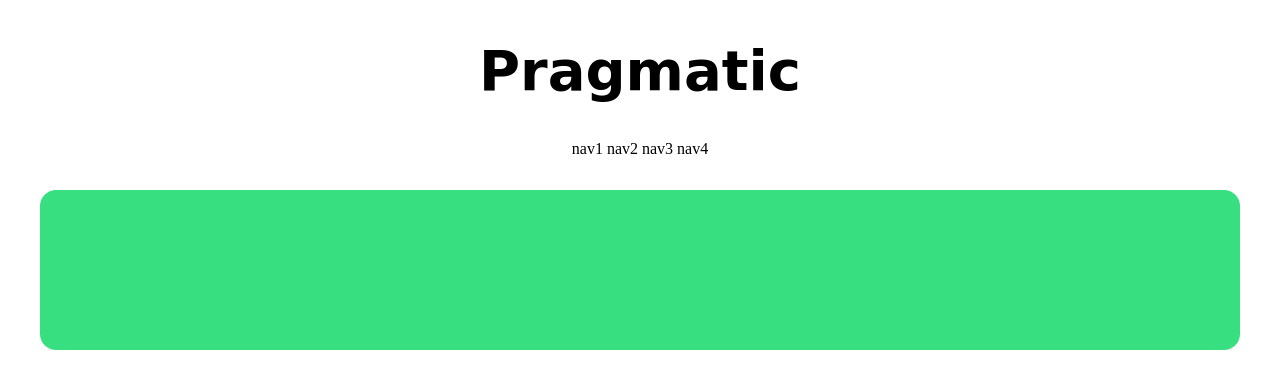
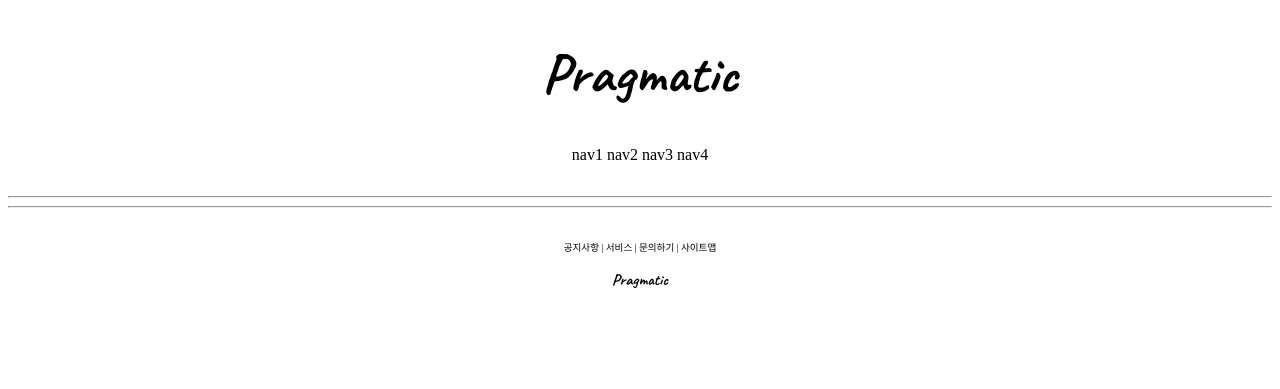
Before and after one commit to minzyk/Django_1, a Python web app: template templates/base.html in a window 1280 px wide. Shown: the top 389 px of the page. Run offline with Jinja, Linux system fonts and the light colour scheme; the template is opened without the code that fills it, so the values that code supplies are empty.

Commit message:
210602 Header,Footer 및 스타일 적용

```diff
--- a/templates/base.html
+++ b/templates/base.html
@@ -1,11 +1,15 @@
 <!DOCTYPE html>
 <html lang="en">
+
+{% include 'head.html' %}
 
 <body>
     {% include 'header.html' %}
 
+    <hr>
     {% block content %}
     {% endblock %}
+    <hr>
 
     {% include 'footer.html' %}
 </body>
--- a/templates/footer.html
+++ b/templates/footer.html
@@ -2,9 +2,16 @@
 <html lang="en">
 
 <body>
-    <div style="height: 10rem; background-color: #38df81; border-radius: 1rem; margin: 2rem;">
-
-
+    <div style="text-align: center; margin-top: 2rem">
+        <div style="font-size: .6rem;">
+            <span>공지사항</span> |
+            <span>서비스</span> |
+            <span>문의하기</span> |
+            <span>사이트맵</span>
+        </div>
+        <div>
+            <h6 style="margin-top: 1rem; font-size:1rem; font-family: 'Caveat', cursive;">Pragmatic</h6>
+        </div>
     </div>
 </body>
 </html>
--- /dev/null
+++ b/templates/head.html
@@ -0,0 +1,10 @@
+<head>
+    <meta charset="UTF-8">
+    <title>Paragmatic</title>
+
+
+    <!-- GOOGLE FONTS LINK -->
+    <link rel="preconnect" href="https://fonts.gstatic.com">
+    <link href="https://fonts.googleapis.com/css2?family=Caveat:wght@700&display=swap" rel="stylesheet">
+
+</head>
```
